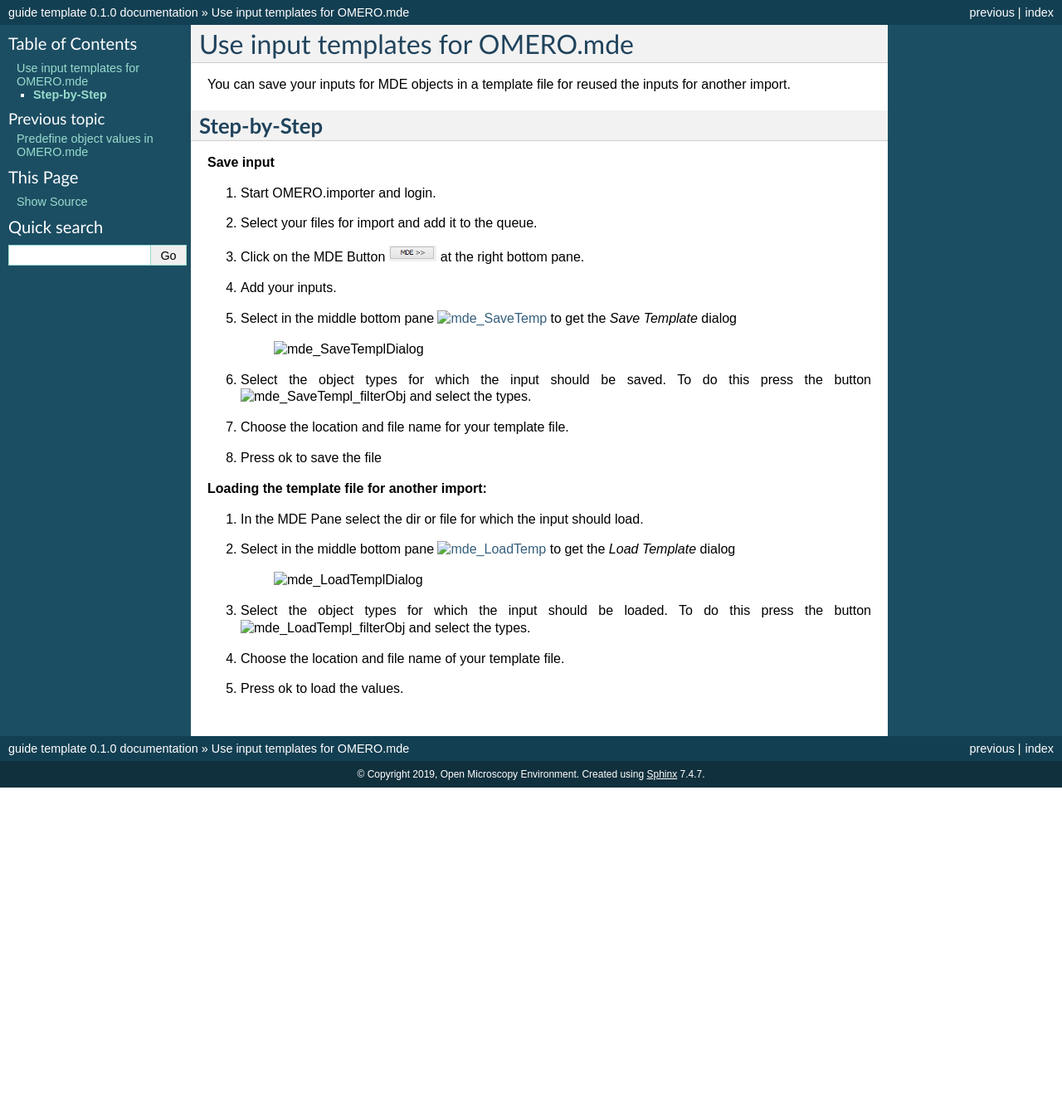
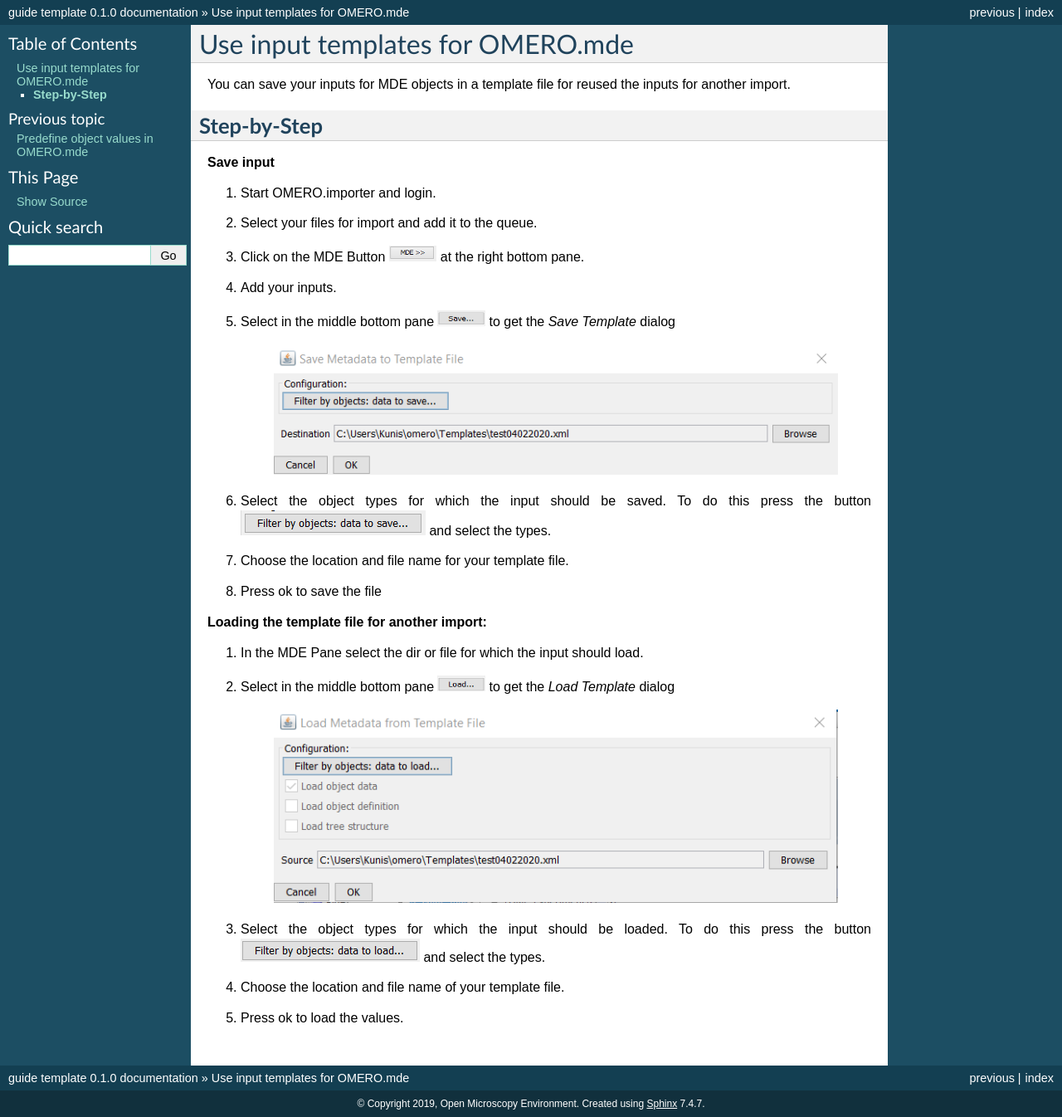
Before and after one commit to ome/omero-guide-mde, a Sphinx documentation site: the page built from docs/mde_templates.rst, in a window 1280 px wide. Shown: the whole page at 83% size. Built offline with Sphinx 7.4.7, drawn with Linux system fonts in a browser that asks for light colours; before the commit the page ends 949 px from its top, so only the background shows below that.

Commit message:
change PNG tp png

```diff
--- a/docs/mde_templates.rst
+++ b/docs/mde_templates.rst
@@ -41,17 +41,17 @@
 #. Press ok to load the values.
 
 
-.. |mde_SaveTemp| image:: images/mde_SaveTemp.PNG
+.. |mde_SaveTemp| image:: images/mde_SaveTemp.png
         :width: 0.6in
         :height: 0.2in
-.. |mde_SaveTempl_filterObj| image:: images/mde_SaveTempl_filterObj.PNG
-.. |mde_SaveTemplDialog| image:: images/mde_SaveTemplDialog.PNG
-.. |mde_Templ_filterObj| image:: images/mde_Templ_filterObj.PNG
-.. |mde_LoadTemp| image:: images/mde_LoadTemp.PNG
+.. |mde_SaveTempl_filterObj| image:: images/mde_SaveTempl_filterObj.png
+.. |mde_SaveTemplDialog| image:: images/mde_SaveTemplDialog.png
+.. |mde_Templ_filterObj| image:: images/mde_Templ_filterObj.png
+.. |mde_LoadTemp| image:: images/mde_LoadTemp.png
         :width: 0.6in
         :height: 0.2in
-.. |mde_LoadTemplDialog| image:: images/mde_LoadTemplDialog.PNG
-.. |mde_LoadTempl_filterObj| image:: images/mde_LoadTempl_filterObj.PNG
+.. |mde_LoadTemplDialog| image:: images/mde_LoadTemplDialog.png
+.. |mde_LoadTempl_filterObj| image:: images/mde_LoadTempl_filterObj.png
 .. |mde_button1| image:: images/mde_button1.png
         :width: 0.6in
         :height: 0.2in
```
